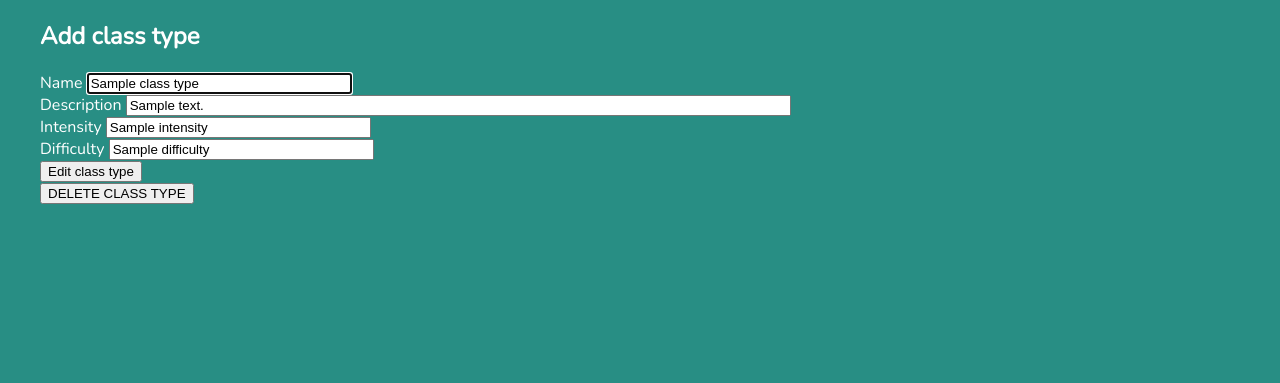
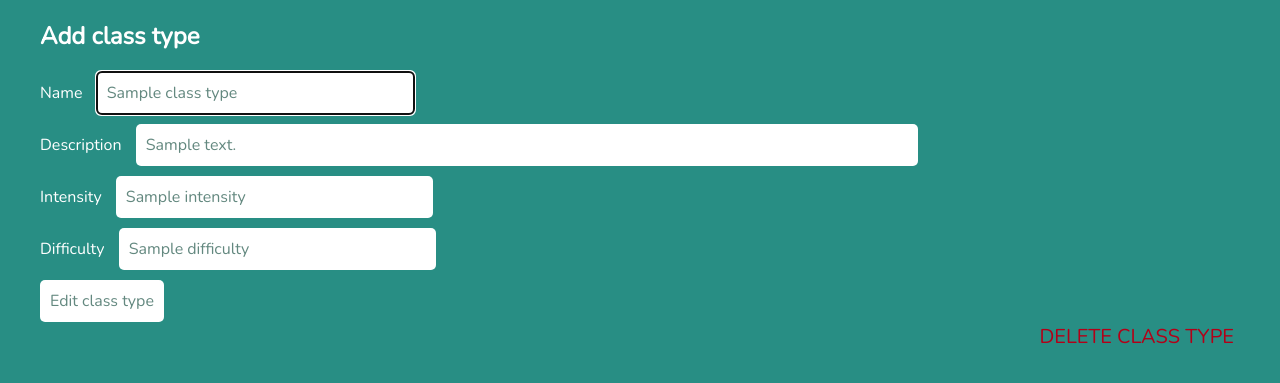
Before and after one commit to lauracdobie/gym_project, a Flask app: page /class-types/1/edit in a window 1280 px wide. Shown: the top 383 px of the page. Run offline with Flask 2, Linux system fonts and the light colour scheme; a database or web service that is not in the repository returns one stand-in record (values such as "Sample title"); some libraries are stand-ins or nearby versions.

Commit message:
Forms styled up

```diff
--- a/static/style.css
+++ b/static/style.css
@@ -112,3 +112,61 @@ form {
 .class-description > p > a:hover {
     border-bottom: solid 2px white;
 }
+.delete {
+    float:right;
+    margin-right: 40px;
+    background-color: #288e84;
+    border-bottom: solid 2px #288e84;
+    color: #B30018;
+    font-family: 'Nunito', sans-serif;
+    font-size: 20px;
+    transition: border ease-in 0.5s;
+    border-left: none;
+    border-right: none;
+    border-top: none;
+}
+
+.delete:hover {
+    border-bottom: solid 2px #B30018;
+}
+
+.form > div> input {
+    background-color: white;
+    color: #63887f;
+    font-family: 'Nunito', sans-serif;
+    font-size: 16px;
+    margin-bottom: 10px;
+    border: none;
+    border-radius: 5px;
+    padding: 10px;
+}
+
+.form > button {
+    border: none;
+    padding: 10px;
+    background-color: white;
+    color: #63887f;
+    font-family: 'Nunito', sans-serif;
+    font-size: 16px;
+    border-radius: 5px;
+    transition: background-color ease-in 0.5s;
+}
+
+.form > button:hover {
+    background-color: #00ebb4;
+}
+
+.form > div > label {
+    margin-right: 10px;
+}
+
+.form > div > select {
+    border: none;
+    padding: 5px;
+    background-color: white;
+    color: #63887f;
+    font-family: 'Nunito', sans-serif;
+    font-size: 16px;
+    border-radius: 5px;
+    margin-bottom: 10px;
+}
--- a/templates/bookings/class_full.html
+++ b/templates/bookings/class_full.html
@@ -1,5 +1,7 @@
 {% extends "base_no_nav.html" %}
 {% block content %}
-<p>Sorry this class is fully booked!</p>
-<p><a href="/bookings">Back to booking form</a></p>
+<article class="error-message">
+    <p>Sorry this class is fully booked!</p>
+    <p><a href="/bookings">Back to booking form</a></p>
+</article>
 {% endblock %}
--- a/templates/bookings/member_already_booked.html
+++ b/templates/bookings/member_already_booked.html
@@ -1,5 +1,7 @@
 {% extends "base_no_nav.html" %}
 {% block content %}
-<p>Whoa! This member is already booked onto this class!</p>
-<p><a href="/bookings/book-class">Back to booking form</a></p>
+<article class="error-message">
+    <p>Whoa! This member is already booked onto this class!</p>
+    <p><a href="/bookings/book-class">Back to booking form</a></p>
+</article>
 {% endblock %}
--- a/templates/class_types/add.html
+++ b/templates/class_types/add.html
@@ -3,7 +3,7 @@
 <main>
     <h2>Add class type</h2>
     <article>
-        <form action="/class-types" method="post">
+        <form action="/class-types" method="post" class="form">
             <div>
                 <label for="name">Name</label>
                 <input type="text" id="name" name="name" placeholder="Name" size="30" required autofocus>
--- a/templates/class_types/edit.html
+++ b/templates/class_types/edit.html
@@ -3,7 +3,7 @@
 <main>
     <h2>Add class type</h2>
     <article>
-        <form action="/class-types/{{class_type.id}}" method="post">
+        <form action="/class-types/{{class_type.id}}" method="post" class="form">
             <div>
                 <label for="name">Name</label>
                 <input type="text" id="name" name="name" value="{{class_type.name}}" placeholder="Name" size="30" required autofocus>
--- a/templates/fitness_classes/add.html
+++ b/templates/fitness_classes/add.html
@@ -3,7 +3,7 @@
 <main>
     <h2>Add class to timetable</h2>
     <article>
-        <form action="/fitness-classes" method="post">
+        <form action="/fitness-classes" method="post" class="form">
             <div>
                 <label for="class_type">Class type</label>
                 <select id="class_type" name="class_type_id">
--- a/templates/fitness_classes/edit.html
+++ b/templates/fitness_classes/edit.html
@@ -3,7 +3,7 @@
 <main>
     <h2>Edit fitness class details</h2>
     <article>
-        <form action="/fitness-classes/{{fitness_class.id}}" method="post">
+        <form action="/fitness-classes/{{fitness_class.id}}" method="post" class="form">
             <div>
                 <label for="class_type">Class type</label>
                 <select id="class_type" name="class_type_id">
--- a/templates/fitness_classes/find_classes_by_class_type.html
+++ b/templates/fitness_classes/find_classes_by_class_type.html
@@ -3,7 +3,7 @@
 <main>
     <h2>Find classes by class type</h2>
     <article>
-        <form action="/fitness-classes/found-classes" method="post">
+        <form action="/fitness-classes/found-classes" method="post" class="form">
             <div>
                 <label for="class_type">Class type</label>
                 <select id="class_type" name="class_type_id">
--- a/templates/members/member_not_found.html
+++ b/templates/members/member_not_found.html
@@ -1,5 +1,7 @@
 {% extends "base_no_nav.html" %}
 {% block content %}
-<p>Member not found!</p>
-<p><a href="/members">Back to members</a></p>
+<article class="error-message">
+    <p>Member not found!</p>
+    <p><a href="/members">Back to members</a></p>
+</article>
 {% endblock %}
```
